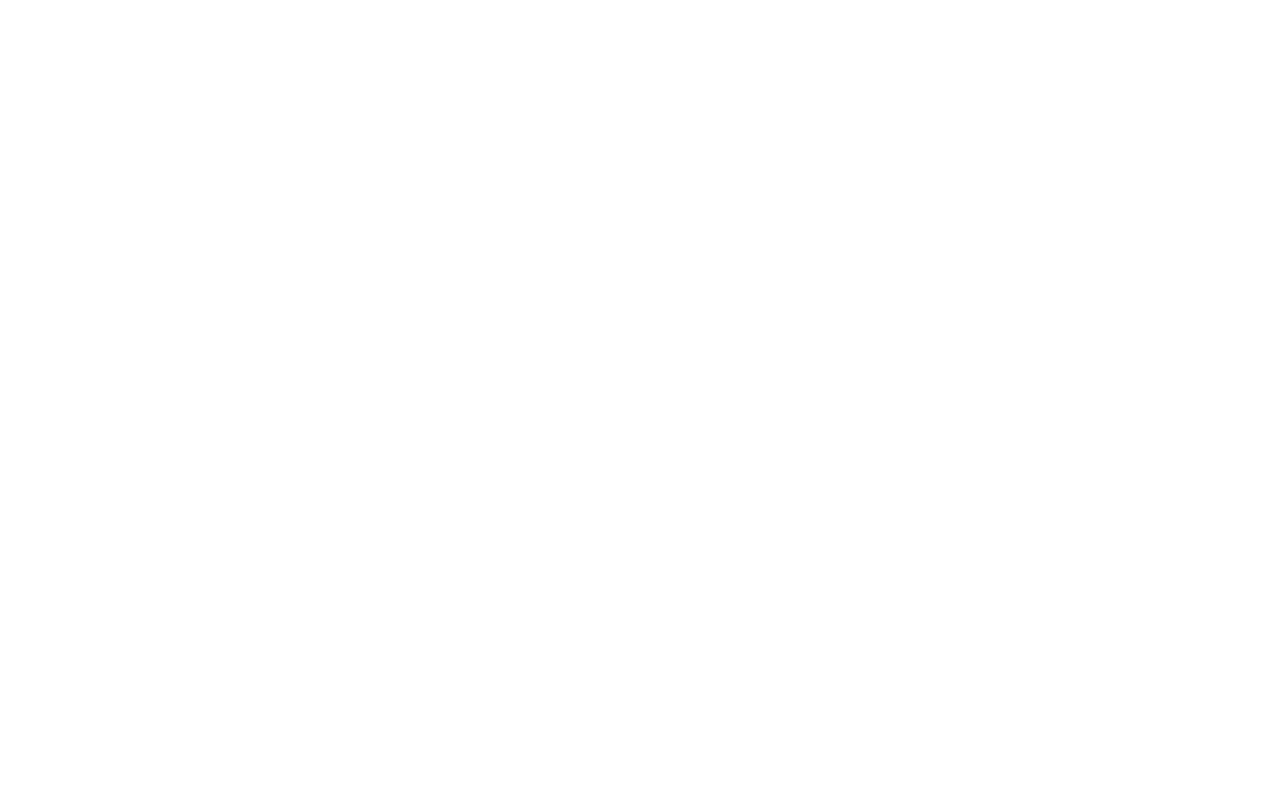
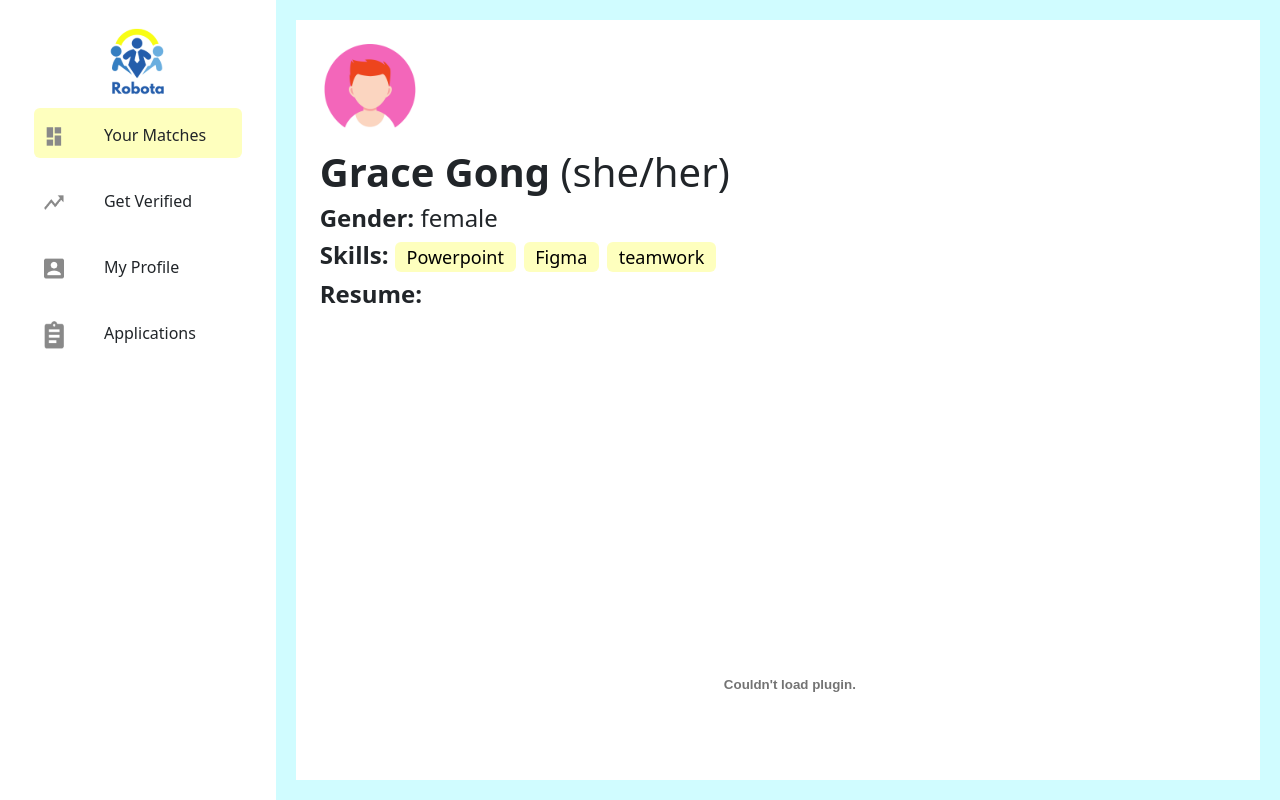
Before and after one commit to sabrinaspage/robota, a React (Create React App) app: page /seeker-profile in a window 1280 px wide. Before the commit this address had no page. Built offline with nearby package versions, Linux system fonts and the light colour scheme.

Commit message:
user profile page and pdf usage

```diff
--- a/src/RobotaRouter.tsx
+++ b/src/RobotaRouter.tsx
@@ -1,4 +1,4 @@
-import React from "react";
+import React, { Profiler } from "react";
 import { Route, Routes } from "react-router-dom";
 import Homepage from "./pages/Homepage";
 import Jobs from "./pages/Jobs";
@@ -6,6 +6,7 @@ import Registration from "./pages/Registration";
 import Success from "./pages/Success";
 import ItsAMatch from "./pages/ItsAMatch";
 import AddListing from "./pages/AddListing";
+import Profile from "./pages/Profile";
 
 function RobotaRouter() {
   return (
@@ -19,6 +20,7 @@ function RobotaRouter() {
       <Route path="/user-matches" element={<Jobs />} />
       <Route path="/its-a-match" element={<ItsAMatch />} />
       <Route path="/add-listing" element={<AddListing />} />
+      <Route path="/seeker-profile" element={<Profile />} />
     </Routes>
   );
 }
--- /dev/null
+++ b/src/components/Pdf.tsx
@@ -0,0 +1,19 @@
+import React from "react";
+
+interface Props {
+  pdfURL: string;
+}
+const Pdf: React.FC<Props> = ({ ...props }) => {
+  const { pdfURL } = props;
+  return (
+    <object
+      width="100%"
+      height="100%"
+      style={{ padding: "0px 50px" }}
+      data={pdfURL}
+      type="application/pdf"
+    ></object>
+  );
+};
+
+export default Pdf;
--- /dev/null
+++ b/src/components/SkillPill.tsx
@@ -0,0 +1,17 @@
+interface SkillProps {
+  title: string;
+  color?: string;
+}
+
+const SkillPill = ({ title, color }: SkillProps) => {
+  return (
+    <span
+      className="badge badge-pill me-2 fw-normal"
+      style={{ backgroundColor: "#FEFFBE", color: "black" }}
+    >
+      {title}
+    </span>
+  );
+};
+
+export default SkillPill;
--- /dev/null
+++ b/src/global.d.ts
@@ -0,0 +1 @@
+declare module "*.pdf";
--- a/src/pages/Jobs.tsx
+++ b/src/pages/Jobs.tsx
@@ -6,11 +6,10 @@ import { useEffect, useState } from "react";
 import axios from "axios";
 
 interface JobsProps {
-  id: string;
   currentUserType: string;
 }
 
-const CompanyListings = ({ id, currentUserType }: JobsProps) => {
+const CompanyListings = ({ currentUserType }: JobsProps) => {
   const [jobValue, setJobValue] = useState([
     {
       id: "",
@@ -77,7 +76,7 @@ const CompanyListings = ({ id, currentUserType }: JobsProps) => {
   );
 };
 
-const JobSeekerMatches = ({ id, currentUserType }: JobsProps) => {
+const JobSeekerMatches = ({ currentUserType }: JobsProps) => {
   // call api here to get job seeker's matches
   const [jobValue, setJobValue] = useState([
     {
@@ -141,7 +140,6 @@ const JobSeekerMatches = ({ id, currentUserType }: JobsProps) => {
 
 function Jobs() {
   // call api for type of user and user id
-  const currentUserId = "";
   const currentPath = useLocation().pathname;
 
   return (
@@ -154,10 +152,10 @@ function Jobs() {
       }}
     >
       {currentPath === "/company-listings" && (
-        <CompanyListings id={currentUserId} currentUserType="company" />
+        <CompanyListings currentUserType="company" />
       )}
       {currentPath === "/user-matches" && (
-        <JobSeekerMatches id={currentUserId} currentUserType="seeker" />
+        <JobSeekerMatches currentUserType="seeker" />
       )}
     </div>
   );
--- /dev/null
+++ b/src/pages/Profile.tsx
@@ -0,0 +1,79 @@
+import { useState } from "react";
+import { useLocation } from "react-router-dom";
+import Sidebar from "../components/Sidebar";
+import Person3 from "../images/alumni-logos/Person3.png";
+import SkillPill from "../components/SkillPill";
+import Pdf from "../components/Pdf";
+import SampleResume from "../resume_sample_student8ea47e04a8fe67e6b7acff0000376a3b.pdf";
+
+interface ProfileProps {
+  currentUserType: string;
+}
+
+const JobSeekerProfile = ({ currentUserType }: ProfileProps) => {
+  const [isLoading, setLoading] = useState(false);
+
+  if (isLoading) {
+    return <div className="App">Loading...</div>;
+  }
+
+  const skills = ["Powerpoint", "Figma", "teamwork"];
+
+  return (
+    <div className="d-flex flex-row bd-highlight h-100">
+      <Sidebar currentUserType={currentUserType} />
+      <div
+        className="d-flex flex-column w-100"
+        style={{
+          maxHeight: "100vh",
+          overflow: "auto",
+          padding: 20,
+        }}
+      >
+        <div
+          className="h-100 overflow-auto ps-4 pt-4"
+          style={{ backgroundColor: "white" }}
+        >
+          <img style={{ width: 100 }} src={Person3} />
+          <h1 className="mt-1 fw-bold">
+            Grace Gong <span className="fw-normal">(she/her)</span>
+          </h1>
+          <h4 className="mt-1 fw-bold">
+            Gender: <span className="fw-normal">female</span>
+          </h4>
+          <h4 className="mt-1 fw-bold">
+            Skills:{" "}
+            {skills.map((skill) => (
+              <SkillPill title={skill} />
+            ))}
+          </h4>
+          <h4 className="mt-1 fw-bold">Resume:</h4>
+          <Pdf pdfURL={SampleResume} />
+        </div>
+      </div>
+    </div>
+  );
+};
+
+function Jobs() {
+  // call api for type of user and user id
+  const currentUserId = "";
+  const currentPath = useLocation().pathname;
+
+  return (
+    <div
+      style={{
+        height: "100vh",
+        backgroundColor: "#D0FCFF",
+        overflow: "auto",
+        maxHeight: "100%",
+      }}
+    >
+      {currentPath === "/seeker-profile" && (
+        <JobSeekerProfile currentUserType="seeker" />
+      )}
+    </div>
+  );
+}
+
+export default Jobs;
```
Also changed, not shown: 1 other file (tests, documents, lock files or other folders).
